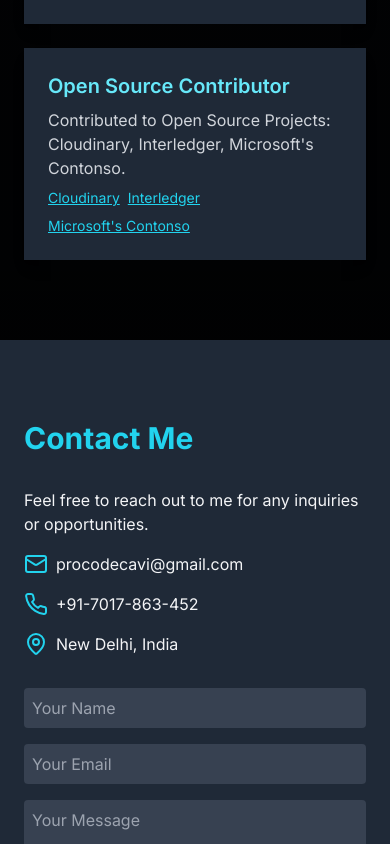
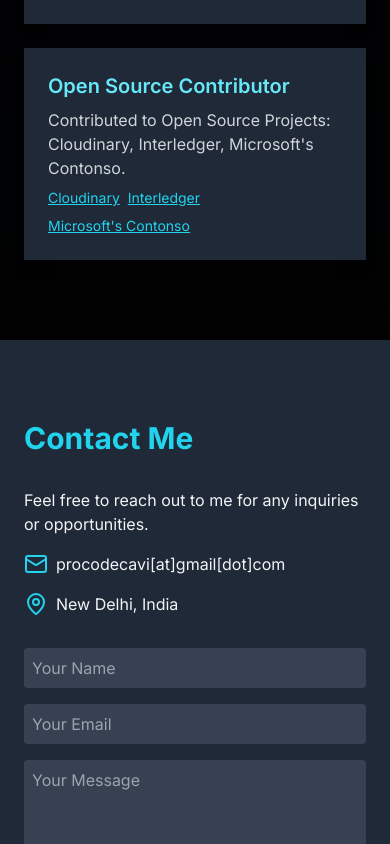
Before and after one commit to error9098x/portfolio, a Next.js app: page / in a window 390 px wide. Shown: the part 11156-12000 px from the top of the page. Built offline with nearby package versions, Linux system fonts and the light colour scheme.

Commit message:
feat: obfuscate email and remove phone number
This change obfuscates the email address to prevent bot scraping and removes the phone number for privacy.

```diff
--- a/components/Contact.tsx
+++ b/components/Contact.tsx
@@ -51,13 +51,7 @@ export default function Contact() {
             <ul className="space-y-4">
               <li className="flex items-center">
                 <Mail className="mr-2 text-cyan-400" />
-                <a href="mailto:procodecavi@gmail.com" className="hover:text-cyan-300">
-                  procodecavi@gmail.com
-                </a>
-              </li>
-              <li className="flex items-center">
-                <Phone className="mr-2 text-cyan-400" />
-                <span>+91-7017-863-452</span>
+                <span>procodecavi[at]gmail[dot]com</span>
               </li>
               <li className="flex items-center">
                 <MapPin className="mr-2 text-cyan-400" />
```
